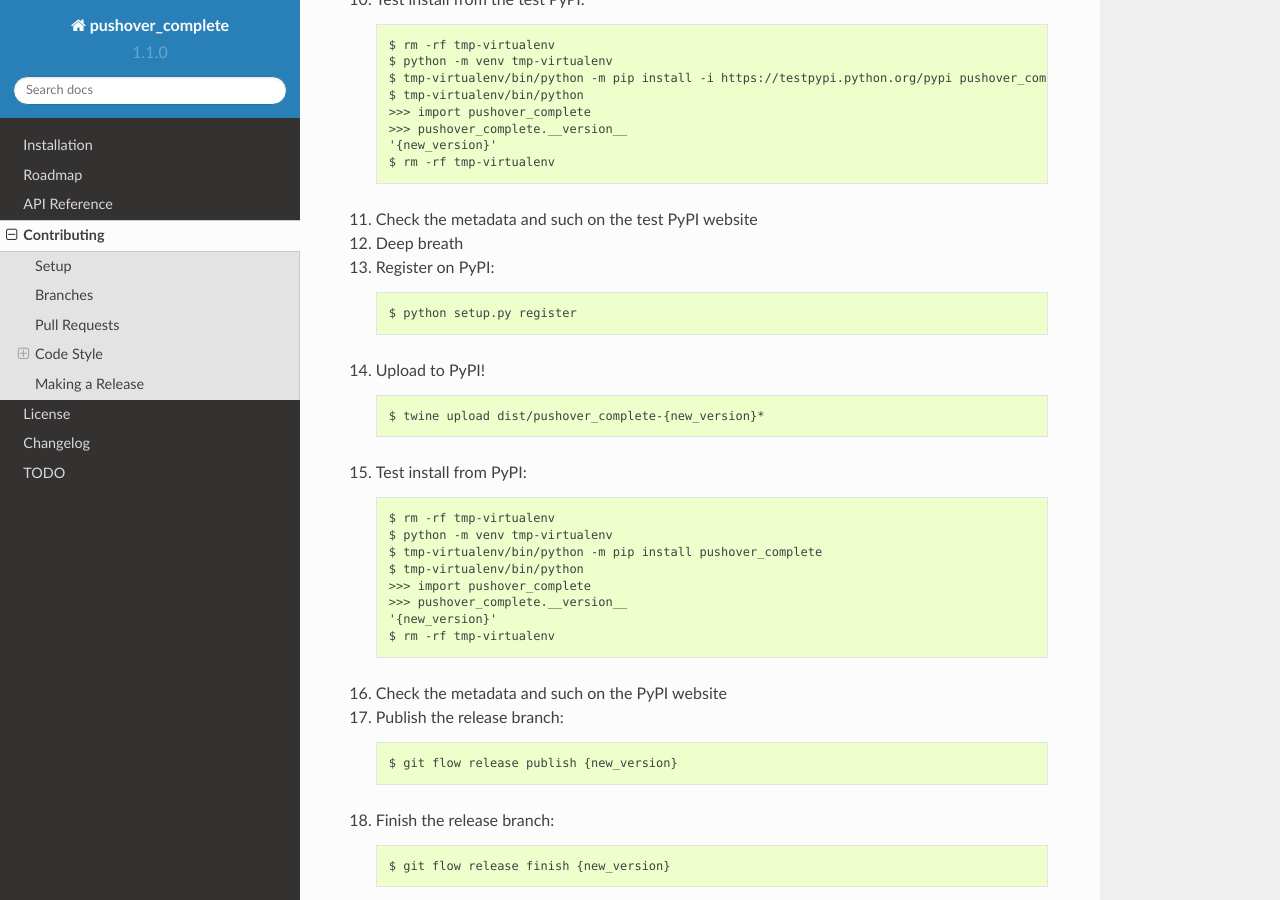
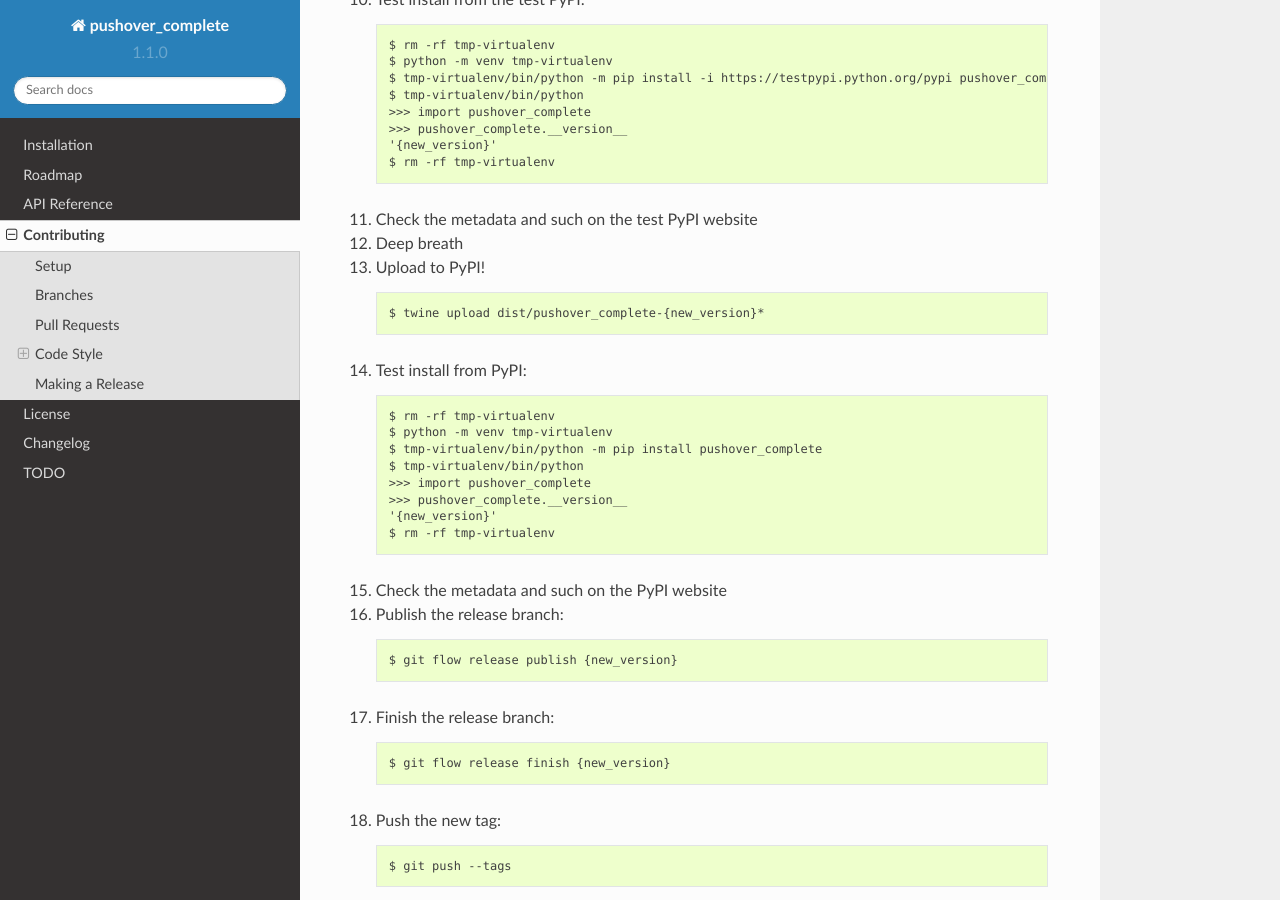
Before and after one commit to scolby33/pushover_complete, a Sphinx documentation site: the page built from docs/source/contributing.rst, in a window 1280 px wide and 900 px high, scrolled down 5937 px. Built offline with Sphinx 7.4.7 and the Read the Docs theme 2.0.0, drawn with Linux system fonts in a browser that asks for light colours.

Commit message:
Remove unneeded `setup.py register` step

```diff
--- a/docs/source/contributing.rst
+++ b/docs/source/contributing.rst
@@ -247,10 +247,6 @@
 
 #. Check the metadata and such on the test PyPI website
 #. Deep breath
-#. Register on PyPI::
-
-    $ python setup.py register
-
 #. Upload to PyPI! ::
 
     $ twine upload dist/pushover_complete-{new_version}*
```
